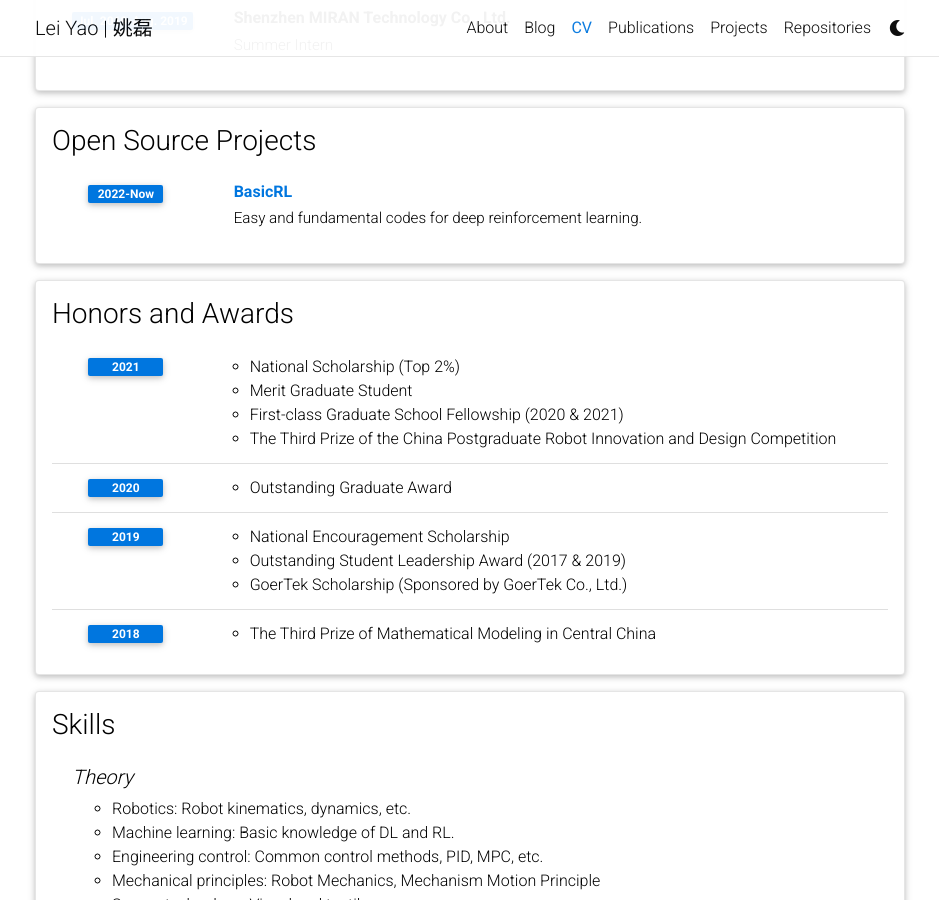
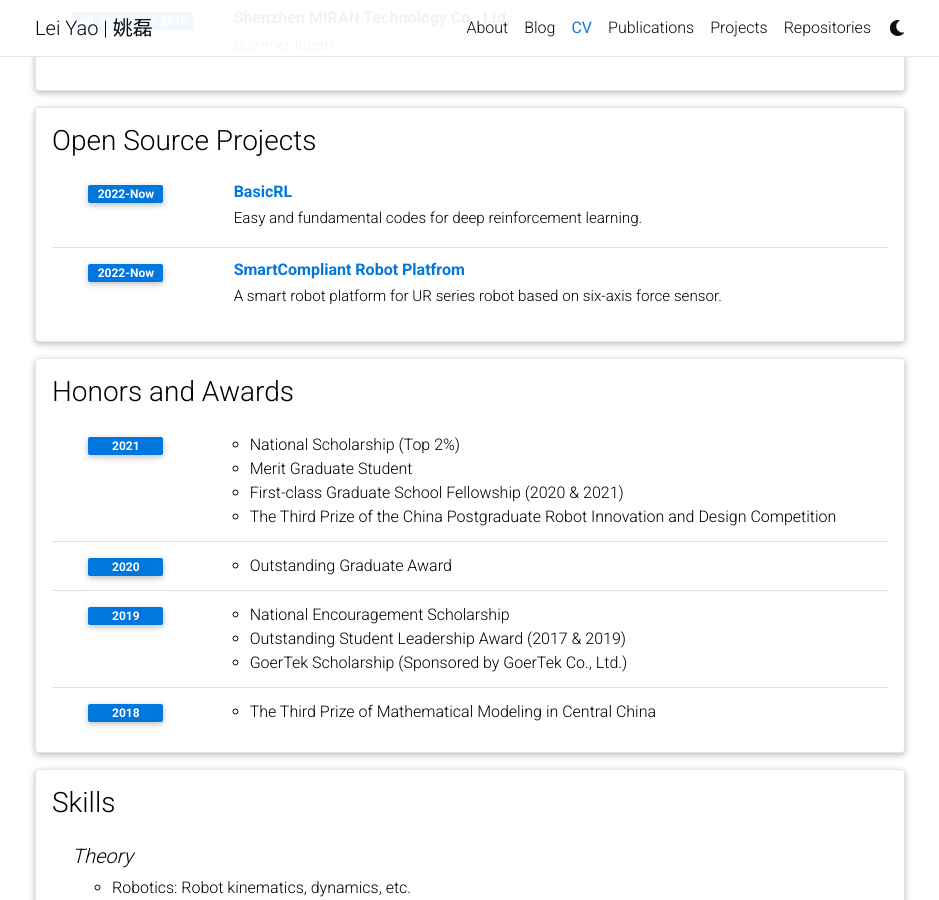
Before and after one commit to RayYoh/RayYoh.github.io, a Jekyll site: the page built from _pages/cv.md, in a window 1280 px wide and 900 px high, scrolled down 1122 px. Shown: the whole window, without its empty margins (170-1109 px from the left). Built offline with Jekyll 4.4.1, drawn with Linux system fonts in a browser that asks for light colours; comment, search, counter and statistics services are not loaded; a style sheet for code colours, icons or effects is not loaded.

Commit message:
add a open project

```diff
--- a/_data/cv.yml
+++ b/_data/cv.yml
@@ -51,6 +51,9 @@
     - institution: <a href="https://github.com/RayYoh/BasicRL">BasicRL</a>
       year: 2022-now
       description: Easy and fundamental codes for deep reinforcement learning.
+    - institution: <a href="https://github.com/RayYoh/smart_robot_platfrom">SmartCompliant Robot Platfrom</a>
+      year: 2022-now
+      description: A smart robot platform for UR series robot based on six-axis force sensor.
 
 - title: Honors and Awards
   type: time_table
```
Also changed, not shown: _pages/publications.md (+1 -1 lines).
